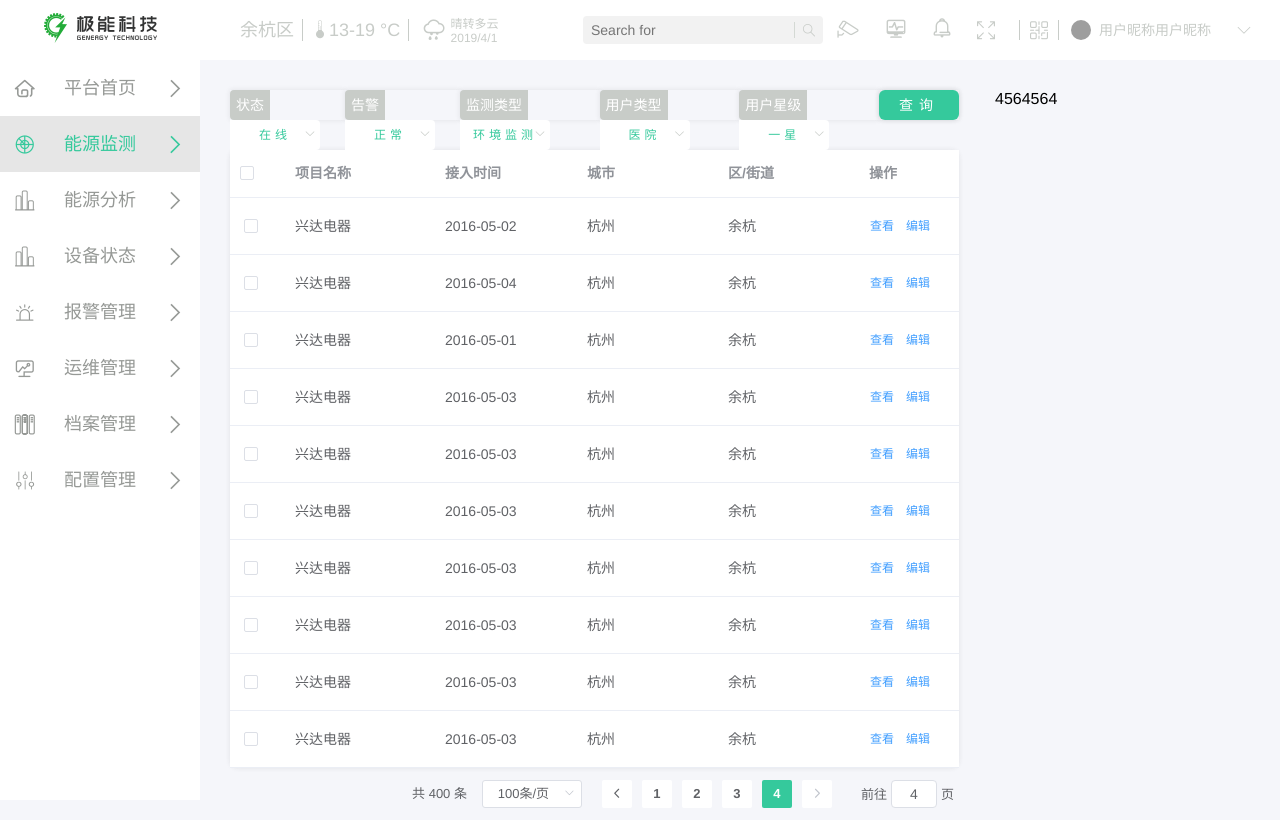
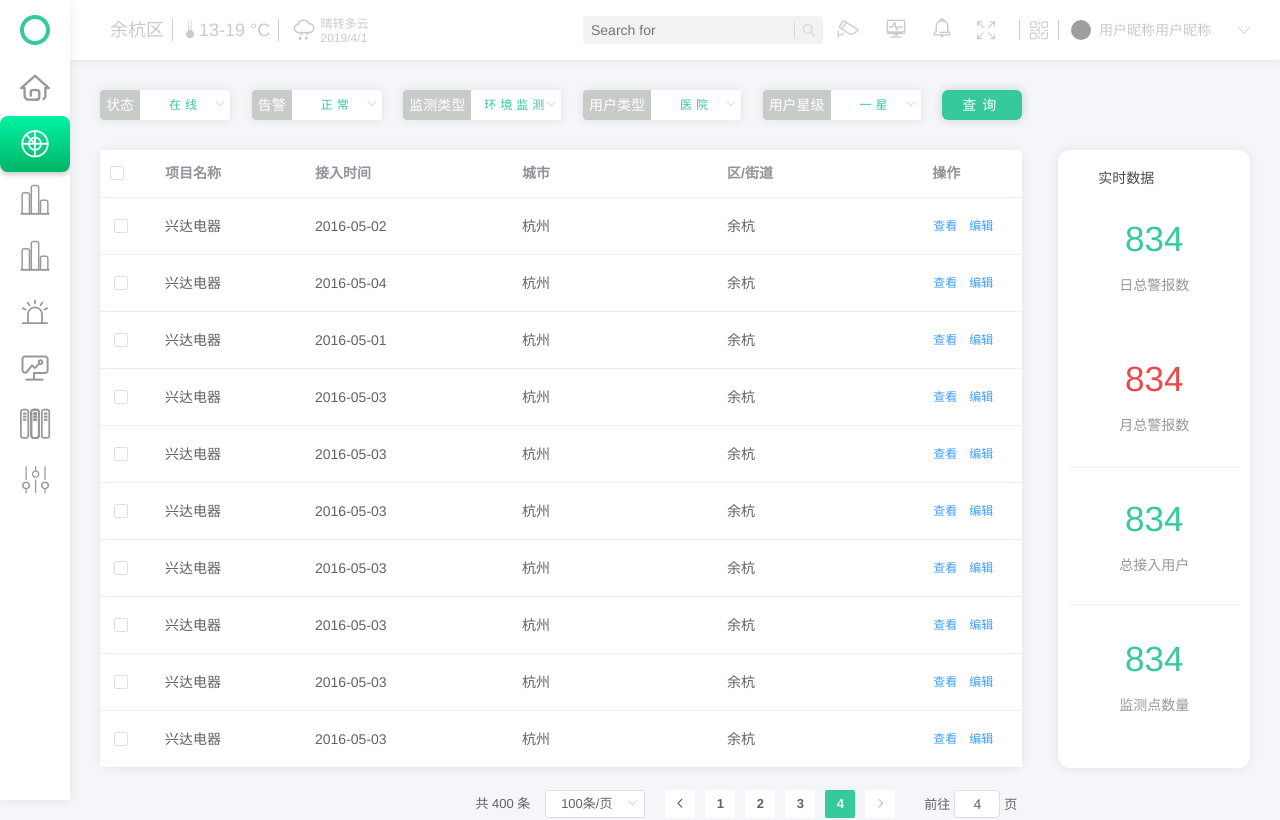
Before and after one commit to oncelove/jineng, a Vue app: page / in a window 1280 px wide. Built offline with nearby package versions, Linux system fonts and the light colour scheme; grey boxes are pictures that could not be loaded.

Commit message:
提交修改

```diff
--- a/src/styles/index.scss
+++ b/src/styles/index.scss
@@ -86,7 +86,7 @@ a:hover {
     float: left;
 }
 
-p{
+p,h4{
     margin: 0;
     padding: 0;
 }
--- a/src/styles/layout.scss
+++ b/src/styles/layout.scss
@@ -2,12 +2,23 @@
 
 $colorc8: #c8ccc8;
 $maincolor: #35c99c;
+$errcolor: #ec494c;
 $fff: #fff;
+$color96: #969996;
 @mixin boxshadow() {
-    box-shadow: 0 0 5px rgba(50, 51, 50, 0.1);
+    box-shadow: 0 0 10px rgba(50,51,50,.1);
 }
+
 @mixin borderRadius($n:4) {
     border-radius: $n+px;
+}
+
+@mixin borderTop ($w:2, $color:#f5f6fa) {
+    border-top: $w+px solid $color;
+}
+
+@mixin borderBottom ($w:2, $color:#f5f6fa) {
+    border-bottom: $w+px solid $color;
 }
 .wrap{
     position: absolute;
@@ -15,14 +26,17 @@ $fff: #fff;
     left: 0;
     bottom: 0;
     right: 0;
-    display: flex;
 }
 
 .leftNav{
-    position: relative;
+    position: fixed;
+    left: 0;
+    top: 0;
+    bottom: 0;
     z-index: 200;
     width: 200px;
     background: $fff;
+    @include boxshadow();
     .logo{
         position: absolute;
         display: flex;
@@ -34,6 +48,12 @@ $fff: #fff;
         justify-content: center;
         img{
             max-width: 100%;
+        }
+        .logo-close{
+            display: none;
+        }
+        .logo-open{
+            display: block;
         }
     }
     .side-bar-box{
@@ -58,7 +78,7 @@ $fff: #fff;
         align-items: center;
         height: 56px;
         overflow: hidden;
-        color: #969996;
+        color: $color96;
         font-size: 18px;
         &:hover,&.active{
             color: $maincolor;
@@ -67,9 +87,45 @@ $fff: #fff;
     }
 }
 
+.wrap-close{
+    .nav-close{
+        width: 70px;
+        .logo-close{
+            display: block;
+        }
+        .logo-open{
+            display: none;
+        }
+        .side-close{
+            span,.iconrightArrows{
+                display: none;
+            }
+            .iconfont{
+                font-size: 30px;
+            }
+            li.active{
+                @include borderRadius(8);
+                background-color: $maincolor;
+                box-shadow: 0 3px 5px rgba(0,0,0,.2);
+                background-image: linear-gradient(to bottom, #00f3a3, #01b466);
+                .iconfont{
+                    color: $fff;
+                }
+            }
+        }
+    }
+    .main{
+        left: 70px;
+    }
+}
+
+
 .main{
-    position: relative;
-    flex: 1;
+    position: absolute;
+    left: 200px;
+    top: 0;
+    min-height: 100%;
+    right: 0;
     .topNav{
         position: absolute;
         top: 0;
@@ -103,6 +159,7 @@ $fff: #fff;
 }
 
 .topNav{
+    @include boxshadow();
     .iconfont{
         font-size: 18px;
         cursor: pointer;
@@ -289,9 +346,9 @@ $fff: #fff;
         }
     }
     .table-box{
-        margin: 30px 0 10px;
+        margin: 30px 0 20px;
         @include boxshadow();
-        @include borderRadius(8);
+        @include borderRadius(12);
     }
     .el-pagination.is-background .btn-next, .el-pagination.is-background .btn-prev, .el-pagination.is-background .el-pager li{
         background-color: #fff;
@@ -301,6 +358,51 @@ $fff: #fff;
     }
 }
 
+.right-content{
+    margin-top: 60px;
+    height: 618px;
+    padding: 20px 10px;
+    background: $fff;
+    @include borderRadius(12);
+    @include boxshadow();
+    .title{
+        padding-left: 30px;
+        font-size: 14px;
+        color: #4b4c4b;
+    }
+    .real-box{
+        li{
+            display: flex;
+            height: 140px;
+            justify-content: center;
+            align-items: center;
+            text-align: center;
+            p{
+                color: $color96;
+                font-size: 14px;
+            }
+            h4{
+                margin-bottom: 18px;
+                font-size: 35px;
+                color: $maincolor;
+                font-weight: normal;
+                &.errorColor{
+                    color: $errcolor;
+                }
+            }
+        }
+    }
+}
+
+.errorColor{color: $errcolor;}
+
+.border-bottom{
+    @include borderBottom();
+}
+.border-top{
+    @include borderTop();
+}
+
 @media screen and (max-width:1440px) {
     .left-content .top-search-box .list-boxs{
         width: 90px;
--- a/src/views/layout/content/main.vue
+++ b/src/views/layout/content/main.vue
@@ -1,6 +1,6 @@
 <template>
     <el-row>
-        <el-col :span="18">
+        <el-col :span="20">
             <div class="left-content">
                 <ul class="top-search-box">
                     <li class="active" v-for="(serchItem, index) in searchTextItem" :key="index">
@@ -17,10 +17,8 @@
                 <page></page>
             </div>
         </el-col>
-        <el-col :span="6">
-            <div class="right-content">
-                4564564
-            </div>
+        <el-col :span="4">
+            <realdata class="right-content"></realdata>
         </el-col>
     </el-row>
 </template>
@@ -29,8 +27,9 @@
 import searItemsBox from './searItemsBox'
 import tableBox from './tableBox'
 import page from './page'
+import realdata from './realdata'
 export default {
-    components: { searItemsBox, tableBox, page },
+    components: { searItemsBox, tableBox, page, realdata },
     data() {
         return {
             searItemShow: false,
--- /dev/null
+++ b/src/views/layout/content/realdata.vue
@@ -0,0 +1,41 @@
+<template>
+    <div>
+        <div class="title">实时数据</div>
+        <ul class="real-box">
+            <li>
+                <div>
+                    <h4>834</h4>
+                    <p>日总警报数</p>
+                </div>
+            </li>
+            <li>
+                <div>
+                    <h4 class="errorColor">834</h4>
+                    <p>月总警报数</p>
+                </div>
+            </li>
+            <li class="border-top border-bottom">
+                <div>
+                    <h4>834</h4>
+                    <p>总接入用户</p>
+                </div>
+            </li>
+            <li>
+                <div>
+                    <h4>834</h4>
+                    <p>监测点数量</p>
+                </div>
+            </li>
+        </ul>
+    </div>
+</template>
+
+<script>
+export default {
+
+}
+</script>
+
+<style lang="scss" scoped>
+
+</style>
--- a/src/views/layout/index.vue
+++ b/src/views/layout/index.vue
@@ -1,9 +1,10 @@
 <template>
-    <div class="wrap">
-        <div class="leftNav">
+    <div class="wrap wrap-close">
+        <div class="leftNav nav-close">
             <div class="logo">
-                <a href="#">
-                    <img src="./../../assets/logo.png" alt="">
+                <a href="/">
+                    <img src="./../../assets/logo.png" alt="" class="logo-open">
+                    <img src="./../../assets/logo-close.png" alt="" class="logo-close">
                 </a>
             </div>
             <sidebar></sidebar>
--- a/src/views/layout/sidebar/sidebar.vue
+++ b/src/views/layout/sidebar/sidebar.vue
@@ -81,7 +81,7 @@
                 </el-menu-item-group>
             </el-submenu>
         </el-menu> -->
-        <ul class="side-bar-box" ref="sideBarItemBox">
+        <ul class="side-bar-box side-close" ref="sideBarItemBox">
             <li>
                 <i class="iconshouye1-copy iconfont"></i>
                 <span>平台首页</span>
@@ -153,9 +153,11 @@ export default {
     methods:{
         mouseOver(){
             this.showNavigation = this.enterShowNav;
+            document.getElementsByClassName('wrap')[0].classList.remove('wrap-close');
         },
         mouseLeave(){
             this.showNavigation = this.leaveShowNav;
+            document.getElementsByClassName('wrap')[0].classList.add('wrap-close');
         }
     },
     mounted(){
```
Also changed, not shown: index.css, layout.css, src/assets/logo-close.png (added), 1 other file (tests, documents, lock files or other folders).
